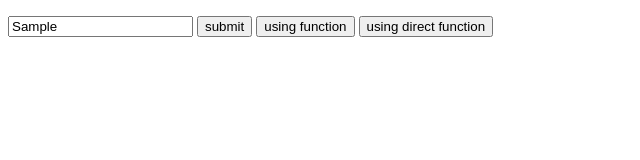
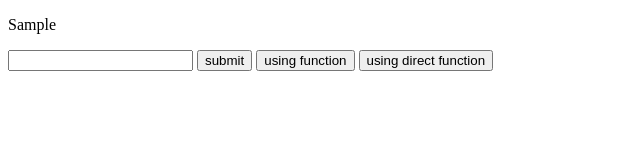
Before and after one commit to mahedi-imun/mission-javaScript, a plain HTML site: page 5-milstone/3.event-handaler/index.html in a window 1280 px wide. Both pictures are taken after typing "Sample" into the empty fields and a click on the button "submit". Shown: the whole page, without its empty margins (0-640 px from the left). Drawn offline with Linux system fonts and the light colour scheme.

Commit message:
event handeler

```diff
--- a/5-milstone/3.event-handaler/event-handaler.js
+++ b/5-milstone/3.event-handaler/event-handaler.js
@@ -8,3 +8,10 @@ function textElement (){
         p.innerText='iam using direct function'
 
     });
+
+    document.getElementById('submit-btn').addEventListener('click',function(){
+        let inputText = document.getElementById('input-text');
+        let p=  document.getElementById('inner-text');
+        p.innerText = inputText.value;
+        inputText.value =" ";
+    });
--- a/5-milstone/3.event-handaler/index.html
+++ b/5-milstone/3.event-handaler/index.html
@@ -9,7 +9,7 @@
 <body>
 
     <p id="inner-text"></p>
-    <input type="text">
+    <input id="input-text" type="text">
     <button id="submit-btn">submit</button>
     <button onclick="textElement()"> using function</button>
     <button id="btn-direct">using direct function</button>
```
